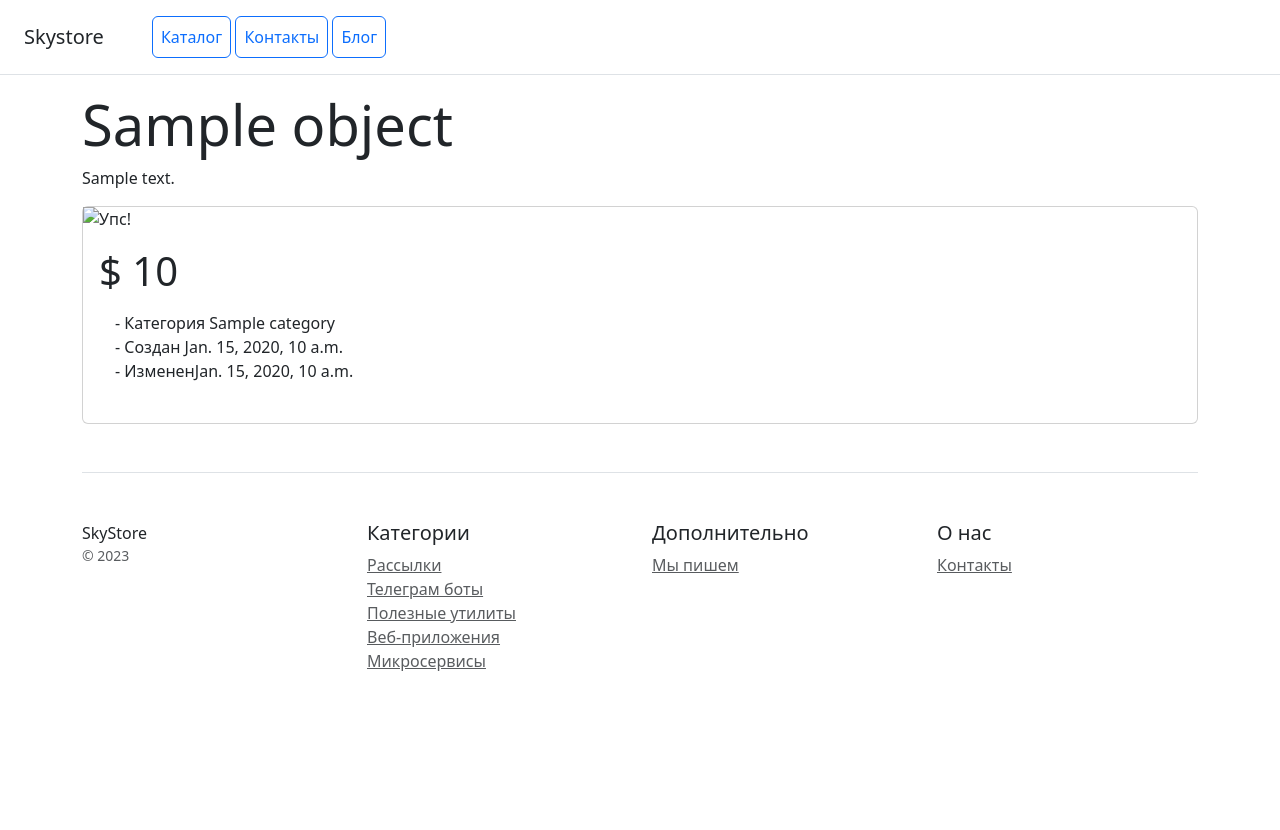
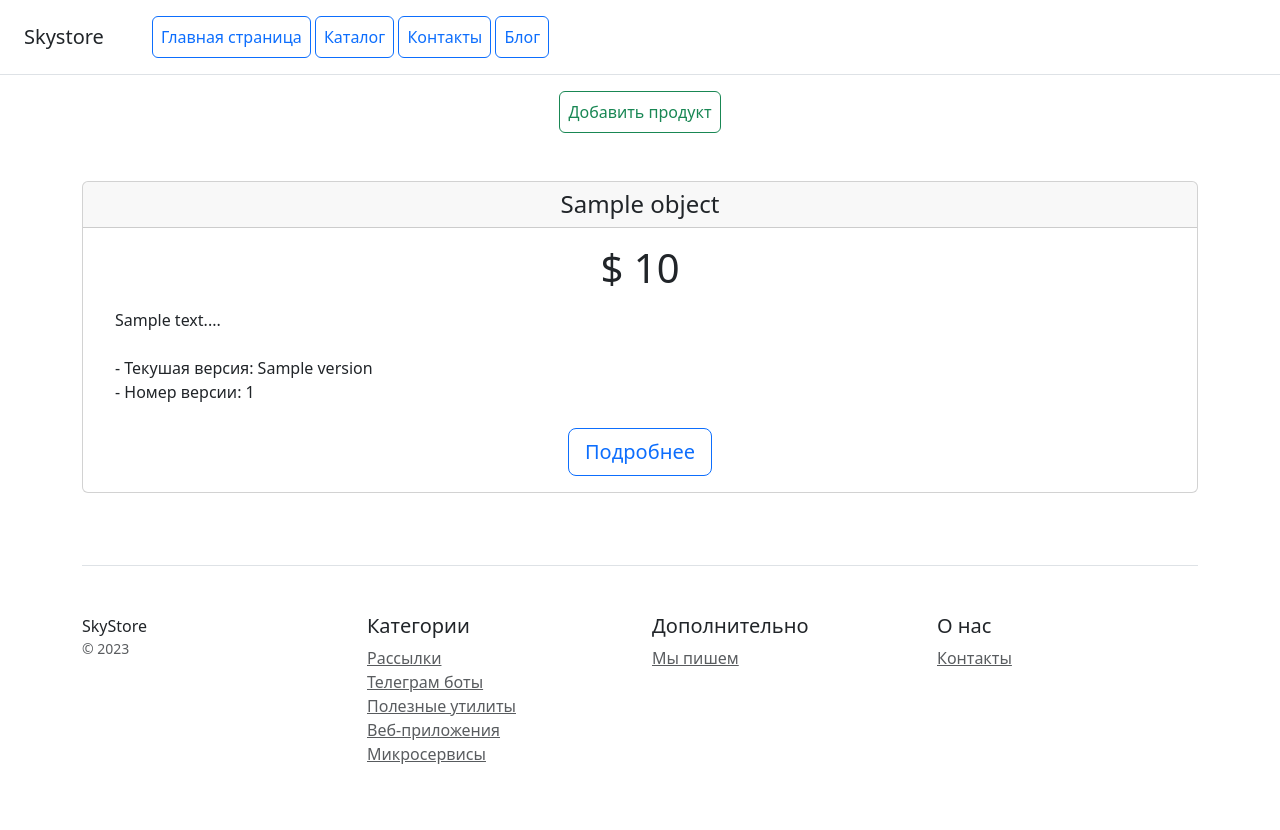
Before and after one commit to MiroshnikOFF/online-store, a Django app: template catalog/templates/catalog/product_list.html in a window 1280 px wide. Before the commit the page ends 671 px from the top, so only its background shows below. Run offline with Django 4.2, Linux system fonts and the light colour scheme; the template is opened without the code that fills it: most values are stand-ins (such as "Sample title", 1, 10 or a date in 2020); some libraries are stand-ins or nearby versions.

Commit message:
refactor templates

```diff
--- a/catalog/templates/catalog/base.html
+++ b/catalog/templates/catalog/base.html
@@ -10,7 +10,8 @@
 <div class="d-flex flex-column flex-md-row align-items-center p-3 px-md-4 mb-3 bg-white border-bottom box-shadow">
     <h5 class="my-0 mr-md-auto font-weight-normal">Skystore</h5>
     <nav class="ms-5">
-        <a class="p-2 btn btn-outline-primary" href="/">Каталог</a>
+        <a class="p-2 btn btn-outline-primary" href="{% url 'catalog:home' %}">Главная страница</a>
+        <a class="p-2 btn btn-outline-primary" href="{% url 'catalog:products' %}">Каталог</a>
         <a class="p-2 btn btn-outline-primary" href="/contacts/">Контакты</a>
         <a class="p-2 btn btn-outline-primary" href="{% url 'blog:list' %}">Блог</a>
     </nav>
--- a/catalog/templates/catalog/product_list.html
+++ b/catalog/templates/catalog/product_list.html
@@ -1,25 +1,38 @@
 {% extends 'catalog/base.html' %}
-{% load my_tags %}
+
 {% block content %}
-{% for object in object_list %}
+<div class="col-12 mb-5" align="center">
+    <a class="p-2 btn btn-outline-success" href="{% url 'catalog:product_create' %}">Добавить продукт</a>
+</div>
 <div class="container">
-    <h1 class="display-4">{{ object.name }}</h1>
-    <p>{{ object.description }}</p>
-</div>
+    <div class="row text-center">
+        <div class="col-12">
 
-<div class="container">
-    <div class="card mb-4 box-shadow">
-        <img src="{% mediapath object.image %}" alt="Упс!">
-        <div class="card-body">
-            <h1 class="card-title pricing-card-title">$ {{ object.price }}</h1>
-            <ul class="list-unstyled mt-3 mb-4 text-start m-3">
-                <li>- Категория {{ object.category }}</li>
-                <li>- Создан {{ object.creation_date }}</li>
-                <li>- Изменен{{ object.last_modified_date }}</li>
-            </ul>
+            {% for object in object_list %}
+            <div class="card mb-4 box-shadow">
+                <div class="card-header">
+                    <h4 class="my-0 font-weight-normal">{{ object.name }}</h4>
+                </div>
+                <div class="card-body">
+                    <h1 class="card-title pricing-card-title">$ {{ object.price }}</h1>
+                    <ul class="list-unstyled mt-3 mb-4 text-start m-3">
+                        <p>{{ object.description|slice:':100' }}...</p>
+                    </ul>
+                    {% for version in current_versions %}
+                    {% if version.product.pk == object.pk %}
+                    <ul class="list-unstyled mt-3 mb-4 text-start m-3">
+                        <li>- Текушая версия: {{ version.name }}</li>
+                        <li>- Номер версии: {{ version.number }}</li>
+                    </ul>
+                    {% endif %}
+                    {% endfor %}
+                    <a href="{% url 'catalog:product' object.pk %}" type="button"
+                       class="btn btn-lg btn-block btn-outline-primary">Подробнее</a>
+                </div>
+            </div>
+            {% endfor %}
         </div>
     </div>
     {% include 'catalog/includes/inc_footer.html' %}
 </div>
-{% endfor %}
 {% endblock %}
```
Also changed, not shown: catalog/models.py (+16 -2 lines), catalog/templates/catalog/home.html (+1 -23 lines).
